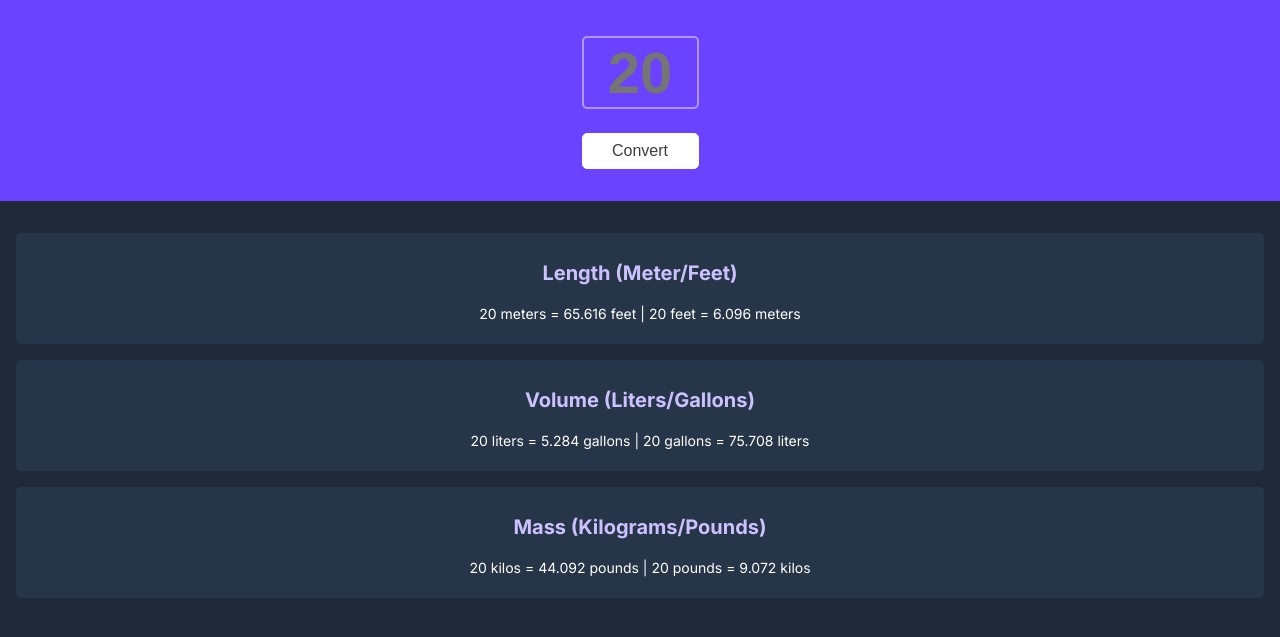
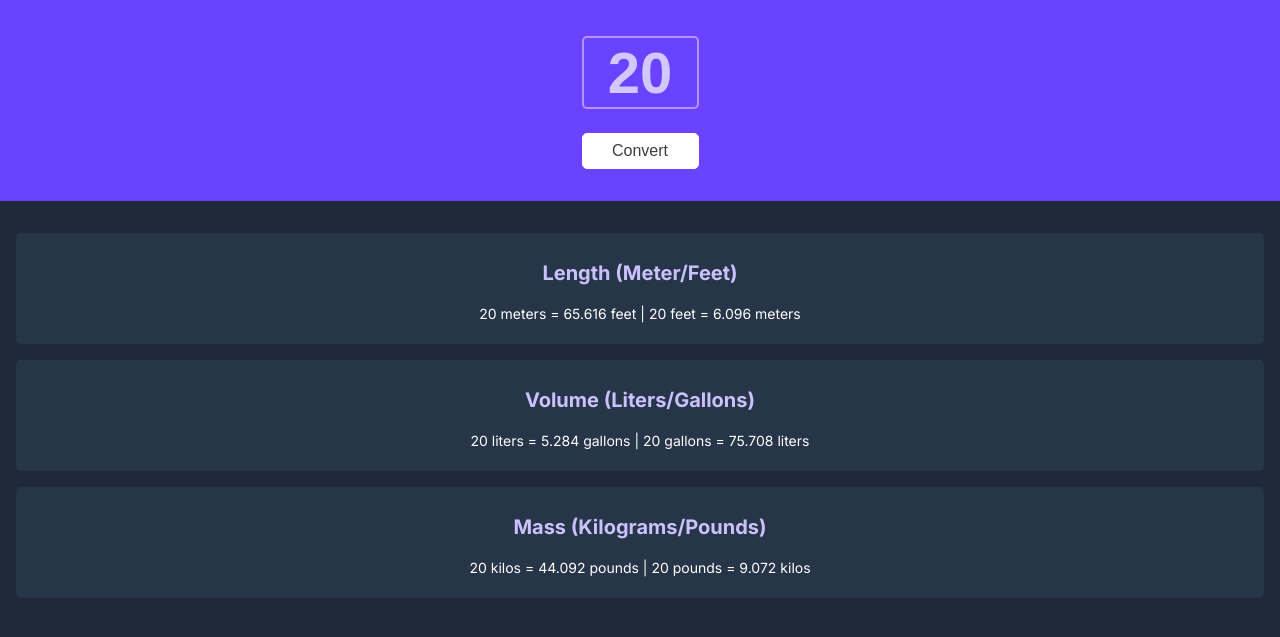
Before and after one commit to SenithVijayantha/unit-converter, a plain HTML site: page index.html in a window 1280 px wide. Shown: the part 69-706 px from the top of the page. Drawn offline with Linux system fonts and the light colour scheme.

Commit message:
Change the color of placeholder text for input tag

```diff
--- a/styles.css
+++ b/styles.css
@@ -56,6 +56,11 @@ body {
     outline: white;
 }
 
+input::placeholder {
+    color: white;
+    opacity: 70%;
+}
+
 button {
     padding: 0.5rem 1rem;
     font-size: 1rem;
```
